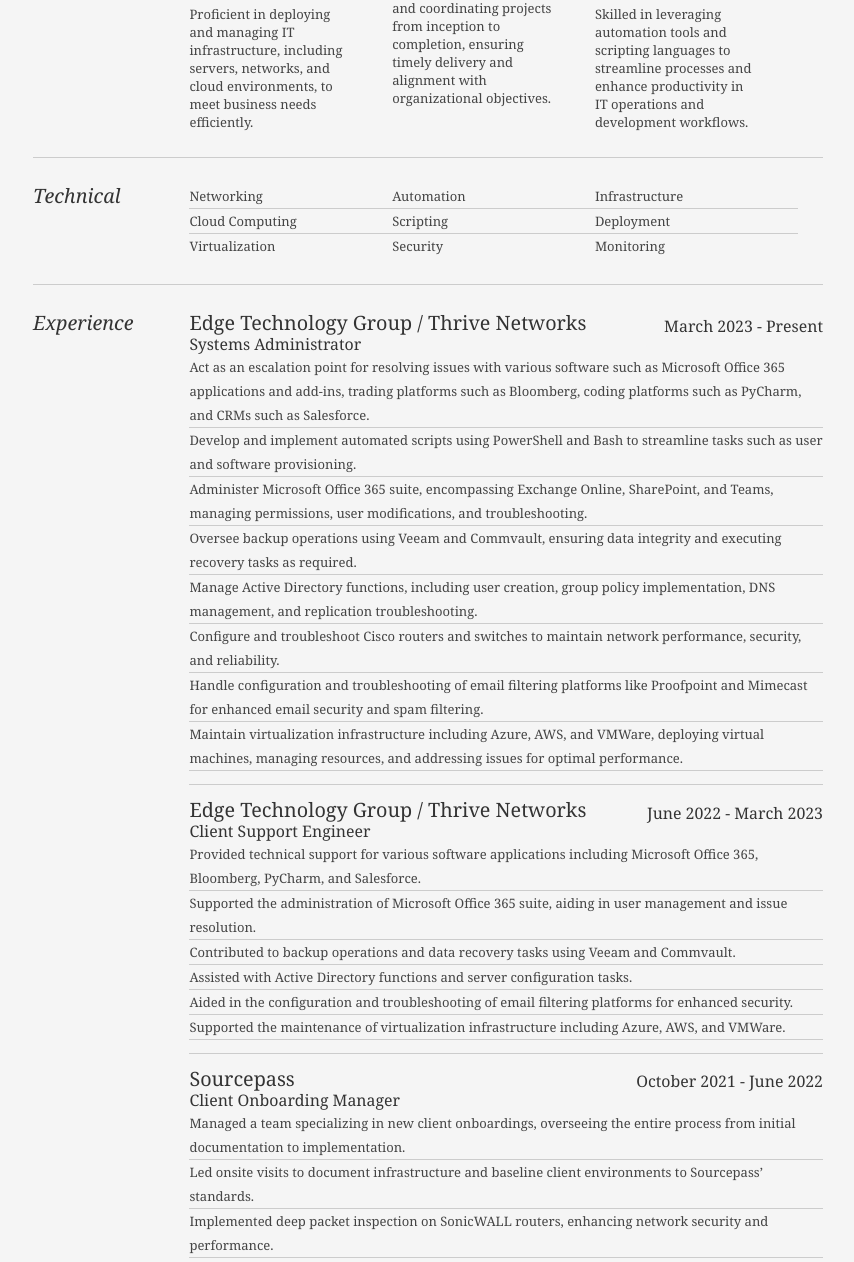
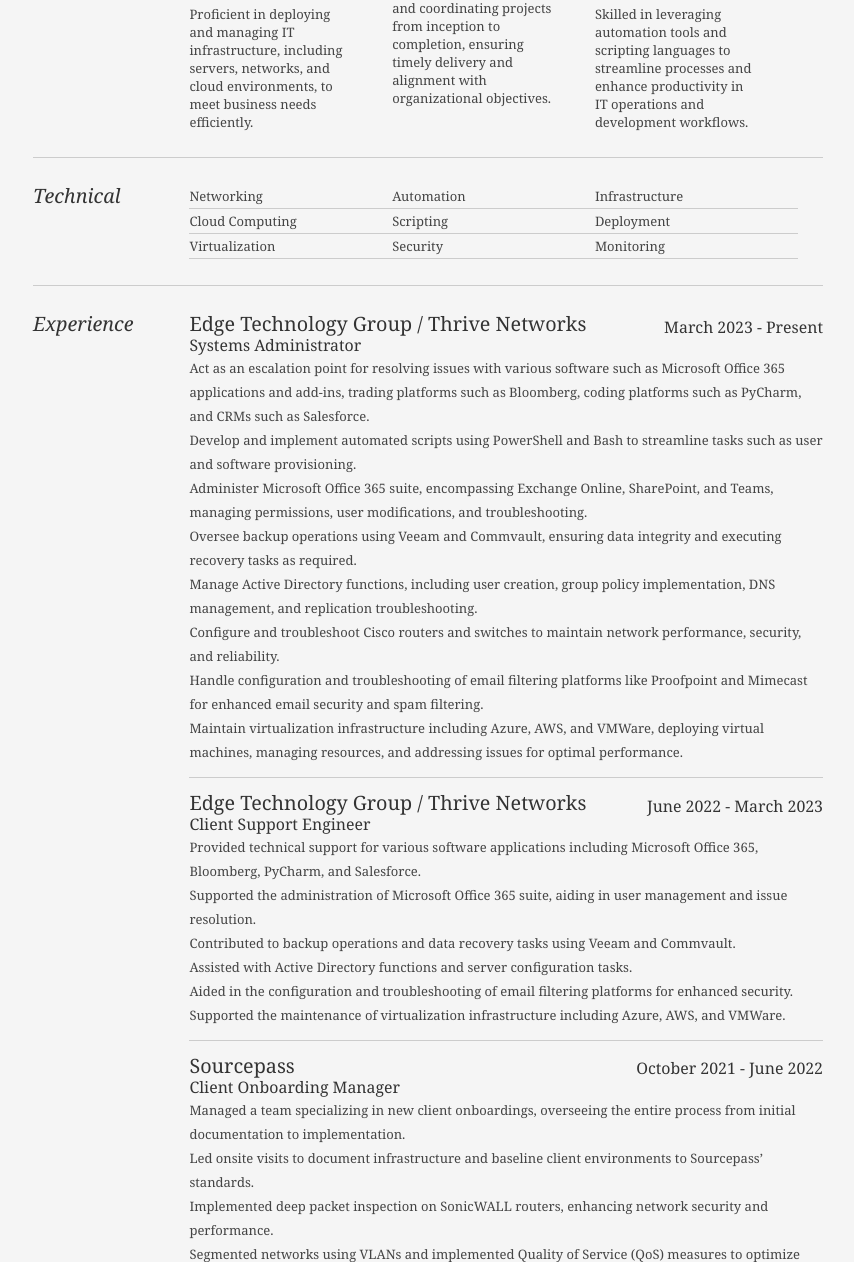
Before and after one commit to jdplab/local-resume, a Flask app: template frontend/templates/index.html in a window 1280 px wide. Shown: the part 555-1817 px from the top of the page, without its empty margins (212-1066 px from the left). Run offline with Flask 3, Linux system fonts and the light colour scheme; the template is opened without the code that fills it, so the values that code supplies are empty.

Commit message:
Testing CSS changes

```diff
--- a/frontend/static/css/resume.css
+++ b/frontend/static/css/resume.css
@@ -39,7 +39,7 @@ p { font-size: 100%; line-height: 18px; padding-right: 3em; }
 a { color: #990003 }
 a:hover { text-decoration: none; }
 strong { font-weight: bold; }
-li { line-height: 24px; border-bottom: 1px solid #ccc; }
+li { line-height: 24px; border-bottom: 0; }
 p.enlarge { font-size: 144%; padding-right: 6.5em; line-height: 24px; }
 p.enlarge span { color: #000 }
 .contact-info { margin-top: 7px; }
@@ -57,12 +57,12 @@ a#pdf:hover { background: #222; }
 .job p { margin: 0.75em 0 3em 0; }
 
 .last { border: none; }
-.skills-list {  }
 .skills-list ul { margin: 0; }
 .skills-list li { margin: 3px 0; padding: 3px 0; }
 .skills-list li span { font-size: 152%; display: block; margin-bottom: -2px; padding: 0 }
 .talent { width: 32%; float: left }
 .talent h2 { margin-bottom: 6px; }
+.talent li { line-height: 24px; border-bottom: 1px solid #ccc; }
 
 #srt-ttab { margin-bottom: 100px; text-align: center;  }
 #srt-ttab img.last { margin-top: 20px }
```
